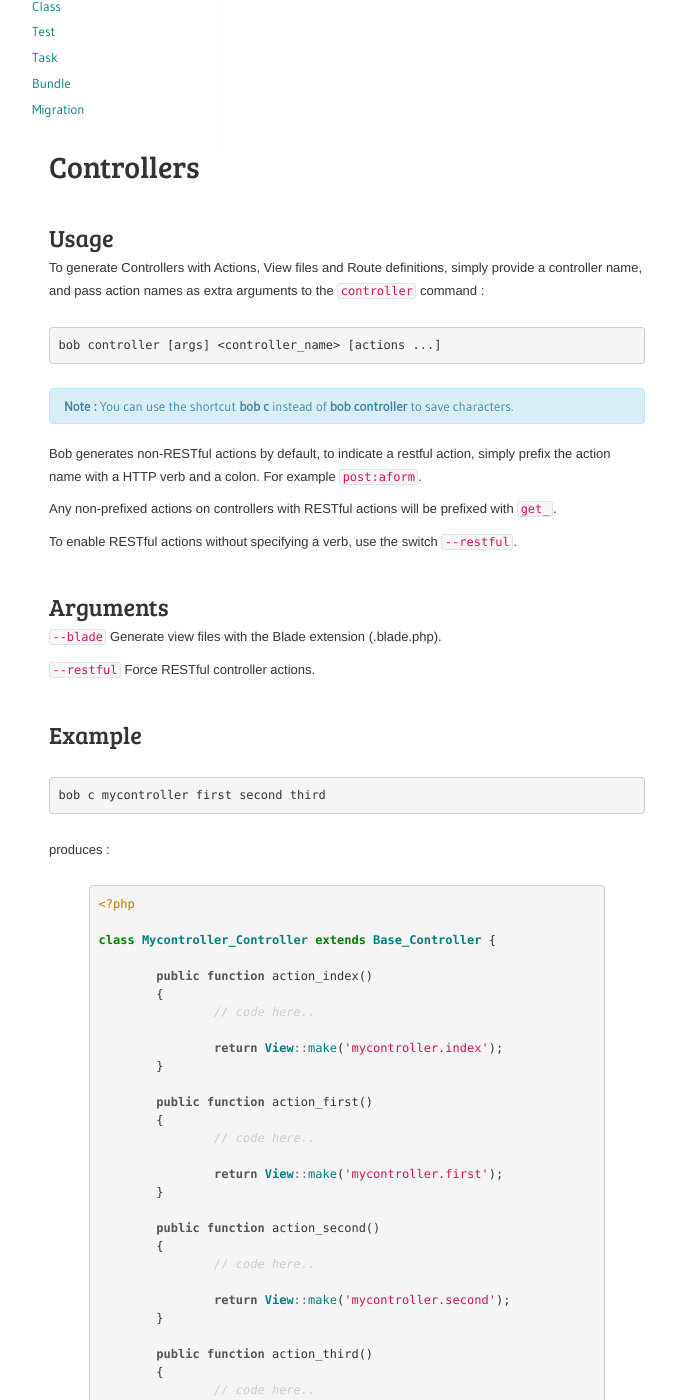
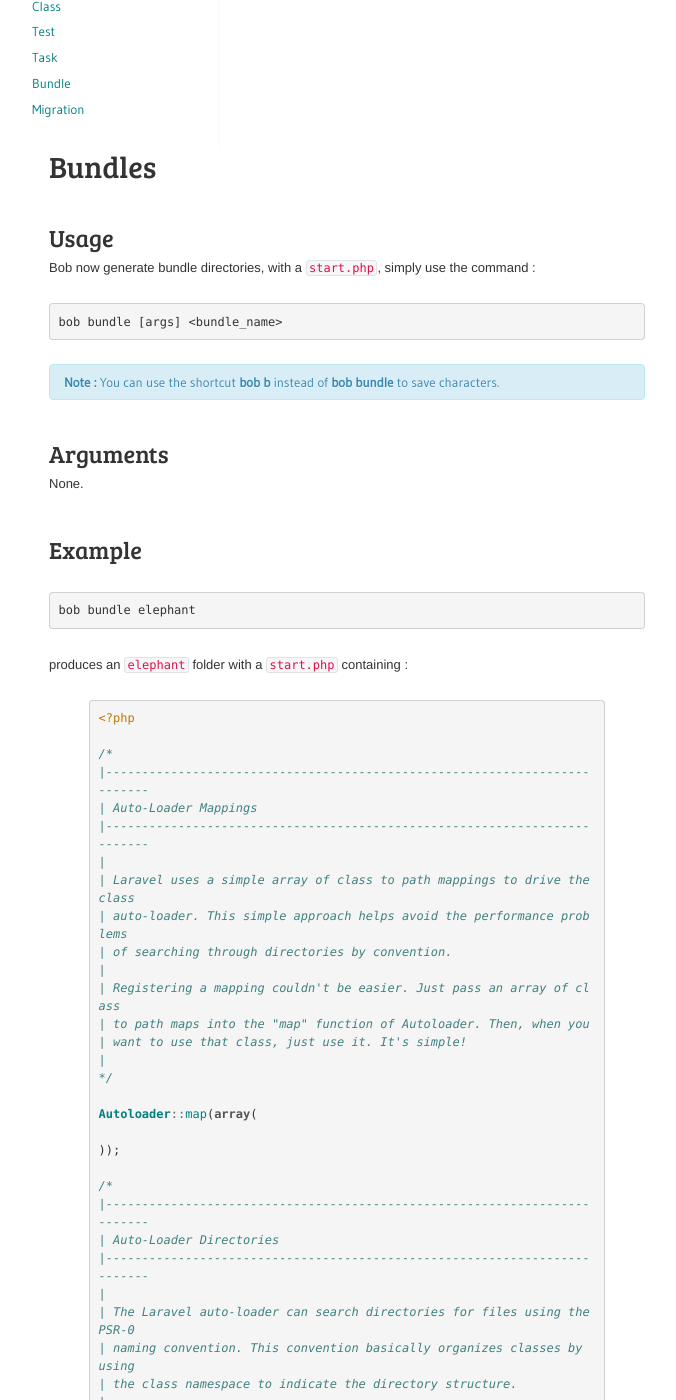
Before and after one commit to jonphipps/laravel-bob, a Jekyll site: the page built from docs/generators/bundle.md, in a window 1280 px wide and 1400 px high, scrolled down 496 px. Shown: the whole window, without its empty margins (208-884 px from the left). Built offline with Jekyll 4.4.1, drawn with Linux system fonts in a browser that asks for light colours; nearby versions of some CDN libraries; some of the changed text lies outside the part shown.

Commit message:
building docs

```diff
--- a/docs/generators/bundle.md
+++ b/docs/generators/bundle.md
@@ -4,84 +4,62 @@ title: Bundles
 fork-path: https://github.com/daylerees
 ---
 
-#Controllers
+#Bundles
 
 ##Usage
-To generate Controllers with Actions, View files and Route definitions, simply provide a controller name, and pass action names as extra arguments to the `controller` command :
 
-	bob controller [args] <controller_name> [actions ...]
+Bob now generate bundle directories, with a `start.php`, simply use the command :
+
+	bob bundle [args] <bundle_name>
 
 <div class="alert alert-info">
-<strong>Note :</strong> You can use the shortcut <strong>bob c</strong> instead of <strong>bob controller</strong> to save characters.
+<strong>Note :</strong> You can use the shortcut <strong>bob b</strong> instead of <strong>bob bundle</strong> to save characters.
 </div>
-
-Bob generates non-RESTful actions by default, to indicate a restful action, simply prefix the action name with a HTTP verb and a colon. For example `post:aform`.
-
-Any non-prefixed actions on controllers with RESTful actions will be prefixed with `get_`.
-
-To enable RESTful actions without specifying a verb, use the switch `--restful`.
 
 ##Arguments
 
-
-`--blade` Generate view files with the Blade extension (.blade.php).
-
-`--restful` Force RESTful controller actions.
-
+None.
 
 ##Example
 
-	bob c mycontroller first second third
+	bob bundle elephant
 
-produces :
+produces an `elephant` folder with a `start.php` containing :
 
 {% highlight php startinline %}
 <?php
 
-class Mycontroller_Controller extends Base_Controller {
+/*
+|--------------------------------------------------------------------------
+| Auto-Loader Mappings
+|--------------------------------------------------------------------------
+|
+| Laravel uses a simple array of class to path mappings to drive the class
+| auto-loader. This simple approach helps avoid the performance problems
+| of searching through directories by convention.
+|
+| Registering a mapping couldn't be easier. Just pass an array of class
+| to path maps into the "map" function of Autoloader. Then, when you
+| want to use that class, just use it. It's simple!
+|
+*/
 
-	public function action_index()
-	{
-		// code here..
+Autoloader::map(array(
 
-		return View::make('mycontroller.index');
-	}
+));
 
-	public function action_first()
-	{
-		// code here..
+/*
+|--------------------------------------------------------------------------
+| Auto-Loader Directories
+|--------------------------------------------------------------------------
+|
+| The Laravel auto-loader can search directories for files using the PSR-0
+| naming convention. This convention basically organizes classes by using
+| the class namespace to indicate the directory structure.
+|
+*/
 
-		return View::make('mycontroller.first');
-	}
+Autoloader::directories(array(
 
-	public function action_second()
-	{
-		// code here..
-
-		return View::make('mycontroller.second');
-	}
-
-	public function action_third()
-	{
-		// code here..
-
-		return View::make('mycontroller.third');
-	}
-
-}
+));
 {% endhighlight %}
-
-
-with the following view created for each action :
-
-{% highlight html startinline %}
-<h1>mycontroller.second</h1>
-
-<p>This view has been auto-generated to accompany the Mycontroller_Controller's action_second()</p>
-{% endhighlight %}
-
-with the following route definition in the appropriate routes.php :
-
-{% highlight php startinline %}
-Route::controller('mycontroller');
-{% endhighlight %}
```
Also changed, not shown: docs/generators/task.md (+13 -50 lines), docs/generators/test.md (+28 -53 lines).
